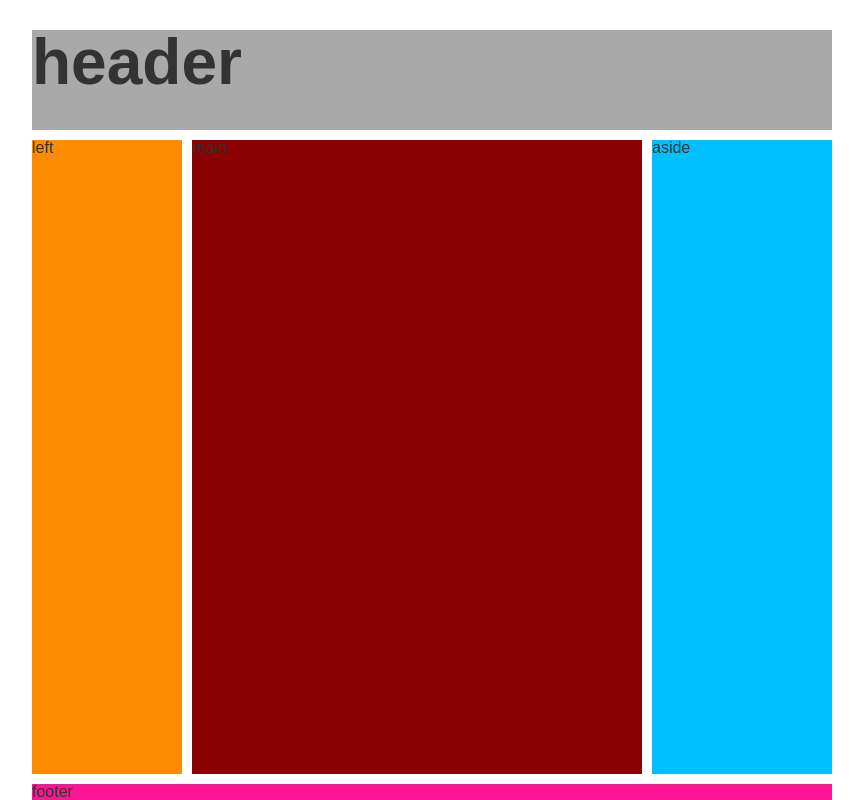
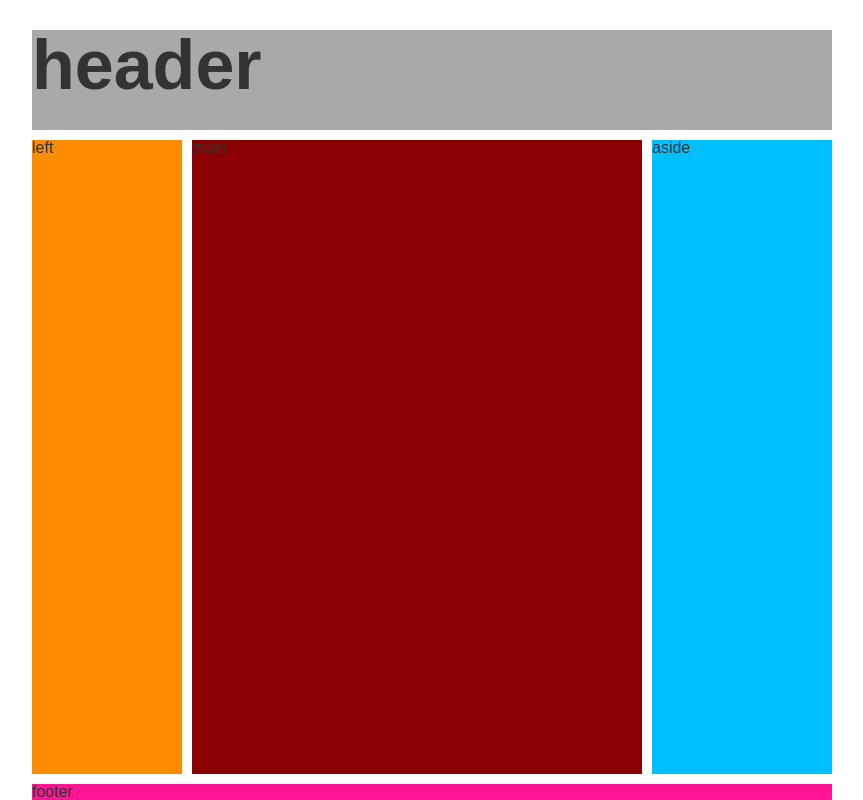
Before and after one commit to To-Ko5/grid-layouts, a website: page seven.html in a window 1280 px wide. Shown: the whole page, without its empty margins (208-1071 px from the left). Drawn offline with nearby package versions, Linux system fonts and the light colour scheme; files that its build step writes are made by us from their sources.

Commit message:
clamp fix

```diff
--- a/src/scss/style_seven.scss
+++ b/src/scss/style_seven.scss
@@ -58,7 +58,11 @@ body {
 h1 {
   font-size: min(40px, 3vw); // min 小さいものが採用
   font-size: max(40px, 10vw); // max 最小値を設定
-  font-size: clamp(20px, 5vw, 70px); // clamp 最小値、推奨値、最大値を指定
+  font-size: clamp(
+    20px,
+    1.6rem + 5vw,
+    70px
+  ); // clamp 最小値、推奨値、最大値を指定
 }
 
 .nav {
```
